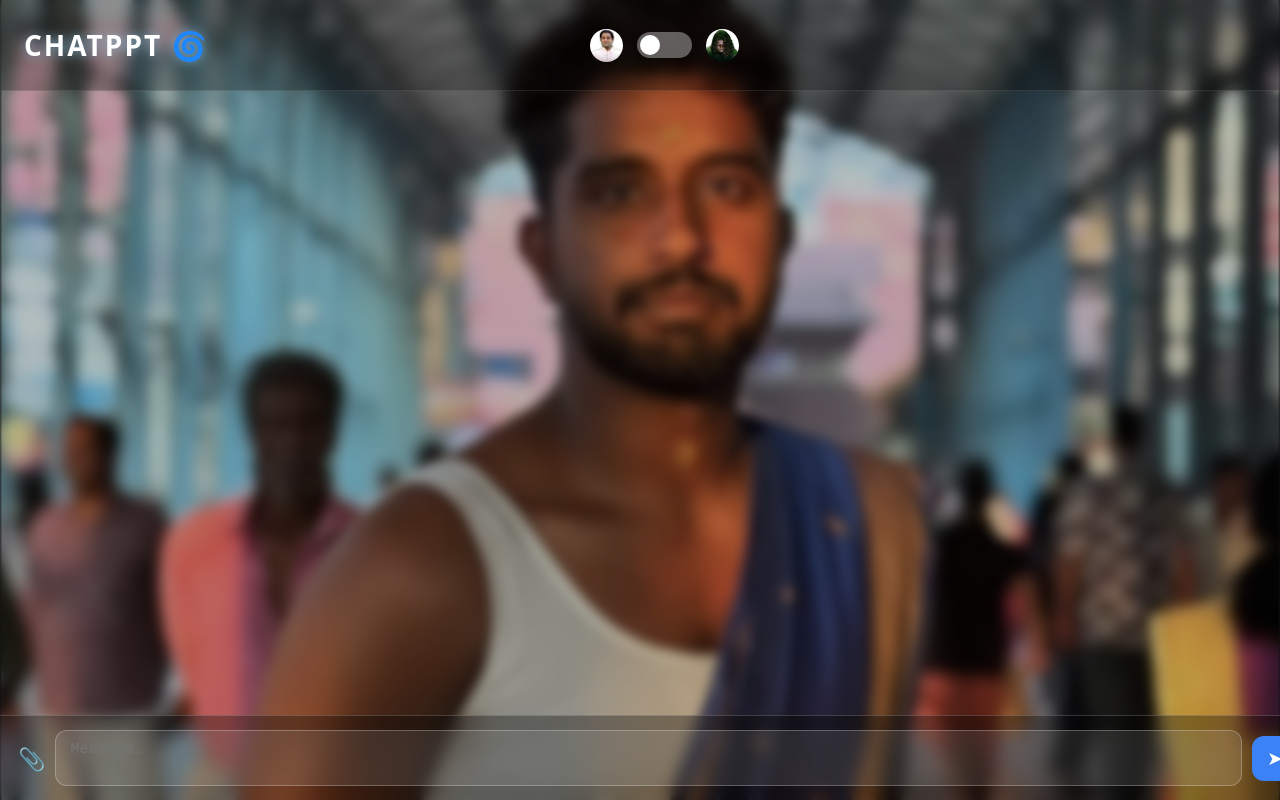
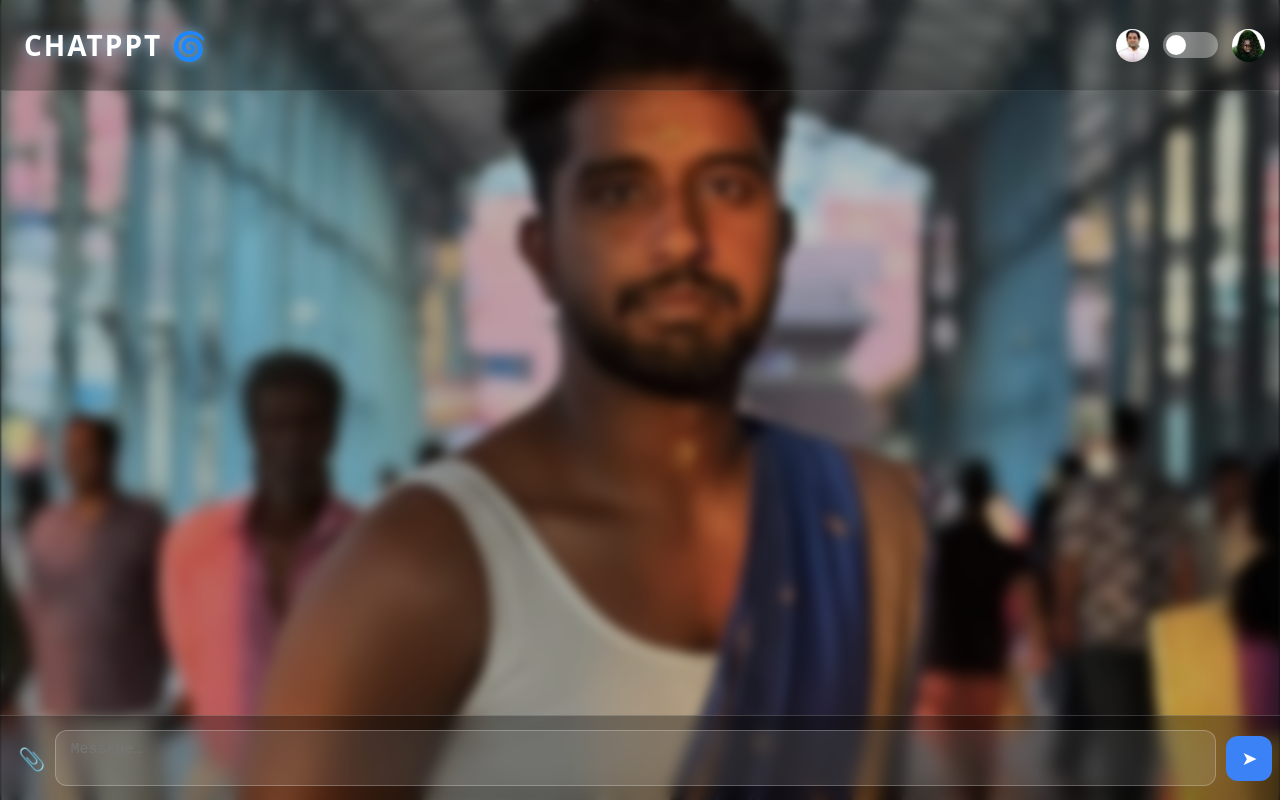
Before and after one commit to Badhranachu/chatppt-frontend, a React (Vite) app: page / in a window 1280 px wide. Built offline with nearby package versions, Linux system fonts and the light colour scheme.

Commit message:
06:24 pm

```diff
--- a/src/App.css
+++ b/src/App.css
@@ -5,7 +5,7 @@ html, body {
   background: var(--bg);
   height: 100%;
   width: 100%;
-  overflow: hidden;           /* no window scroll, only chat scrolls */
+  overflow: hidden;
   font-family: system-ui, sans-serif;
 }
 
@@ -19,7 +19,7 @@ html, body {
 .app {
   display: flex;
   flex-direction: column;
-  height: 100vh;              /* ✅ fixed to viewport so .chat can scroll */
+  height: 100vh;
   background-size: cover;
   background-position: center;
   background-repeat: no-repeat;
@@ -49,10 +49,8 @@ html, body {
   z-index: 0;
 }
 
-/* Everything above blur */
-.header,
-.chat,
-.input-area {
+/* Content above blur */
+.header, .chat, .input-area {
   position: relative;
   z-index: 2;
 }
@@ -67,7 +65,7 @@ html, body {
   left: 0;
   z-index: 999;
   display: flex;
-  justify-content: center;
+  justify-content: space-between;   /* LEFT title + RIGHT toggle */
   align-items: center;
   backdrop-filter: blur(5px);
   background: rgba(0,0,0,0.25);
@@ -76,8 +74,6 @@ html, body {
 
 /* Title base */
 .title {
-  position: absolute;
-  left: 24px;
   transform-origin: left;
   white-space: nowrap;
   font-weight: 700;
@@ -111,6 +107,7 @@ html, body {
   display: flex;
   align-items: center;
   gap: 14px;
+  margin-right: 39px; /* keep toggle aligned right */
 }
 
 .switch {
@@ -152,7 +149,7 @@ html, body {
   transition: 0.25s;
 }
 
-/* keep both bright */
+/* both icons stay bright */
 .app .toggle-icon.left,
 .app .toggle-icon.right {
   opacity: 1;
@@ -162,10 +159,10 @@ html, body {
 /* ========= CHAT AREA ========= */
 .chat {
   flex: 1;
-  overflow-y: auto;      /* ✅ scroll happens here */
+  overflow-y: auto;
   overflow-x: hidden;
-  margin-top: 62px;      /* space for header */
-  padding: 25px 22px 110px; /* bottom space for input bar */
+  margin-top: 62px;
+  padding: 25px 22px 110px;
   display: flex;
   flex-direction: column;
   gap: 15px;
@@ -177,7 +174,9 @@ html, body {
   width: 100%;
   gap: 12px;
 }
-.msg-row.user { justify-content: flex-end; }
+.msg-row.user {
+  justify-content: flex-end;
+}
 
 .avatar {
   width: 44px;
@@ -203,7 +202,6 @@ html, body {
   color: #fff;
 }
 
-/* make sure assistant bubble respects theme vars too */
 .msg-row.assistant .bubble {
   background: #0000008c;
   color: white;
@@ -216,7 +214,7 @@ html, body {
   text-align: right;
 }
 
-/* ========= ANNAYAN THEME OVERRIDES ========= */
+/* ========= ANNAYAN THEME ========= */
 .app.annyan .bubble {
   background: rgba(120,0,0,0.55);
   border: 1px solid rgba(255,90,90,0.4);
@@ -233,7 +231,7 @@ html, body {
   position: fixed;
   bottom: 0;
   left: 0;
-  width: 100%;
+  width: 98%;
   display: flex;
   gap: 10px;
   align-items: center;
@@ -244,7 +242,6 @@ html, body {
   z-index: 999;
 }
 
-/* Textarea */
 textarea {
   flex: 1;
   resize: none;
@@ -259,9 +256,8 @@ textarea {
   overflow-y: auto;
 }
 
-/* Send button */
 .send {
-  background: var(--accent);    /* from theme.css */
+  background: var(--accent);
   border-radius: 12px;
   padding: 11px 15px;
   font-size: 19px;
@@ -270,7 +266,6 @@ textarea {
   color: white;
 }
 
-/* Attach icon */
 .upload-btn {
   font-size: 22px;
   cursor: pointer;
--- a/src/App.jsx
+++ b/src/App.jsx
@@ -123,10 +123,12 @@ export default function App() {
     <div className={`app ${theme}`}>
       {/* HEADER */}
       <header className="header">
+  {/* LEFT TITLE */}
   <div className={`title ${theme}`}>
-          {theme === "ambi" ? "ChatPPT 🌀" : "ChatPPT 🤖🩲 Serious AI"}
+    {theme === "ambi" ? "CHATPPT 🌀" : "ChatPPT 🤖🩲 Serious AI"}
   </div>
 
+  {/* RIGHT TOGGLE */}
   <div className="theme-switch">
     <img src="/media/ambi-toggle.jpg" className="toggle-icon left" alt="" />
     <label className="switch">
@@ -136,6 +138,7 @@ export default function App() {
     <img src="/media/annyan-toggle.jpg" className="toggle-icon right" alt="" />
   </div>
 </header>
+
 
       {/* SCROLL CHAT AREA */}
       <div className="chat">
```
Also changed, not shown: public/media/nakul.jpeg (deleted). Lines whose indentation alone changed are shown as unchanged.
